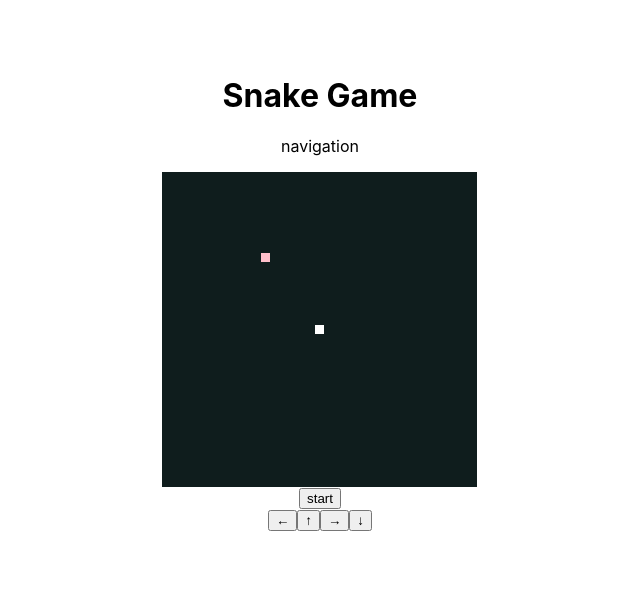
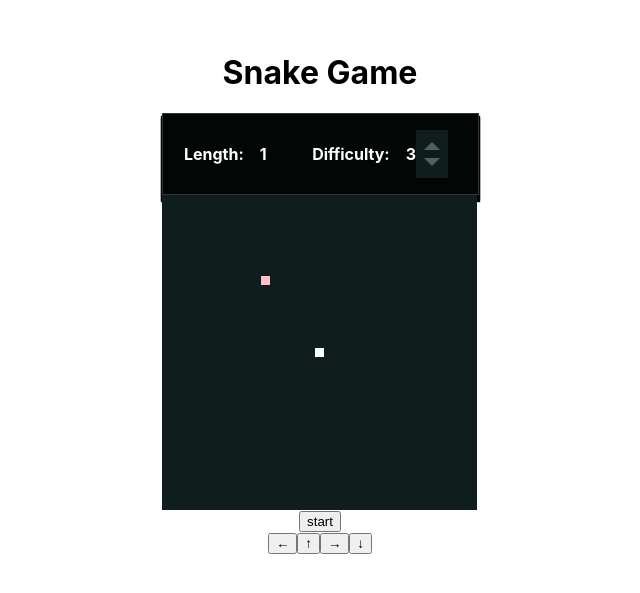
Before and after one commit to kenty2442/hooks-snake-game, a React (Create React App) app: page / in a window 1280 px wide. Shown: the part 107-700 px from the top of the page, without its empty margins (320-960 px from the left). Built offline with nearby package versions, Linux system fonts and the light colour scheme.

Commit message:
chapter4-sec

```diff
--- a/src/App.js
+++ b/src/App.js
@@ -10,6 +10,10 @@ import { initFields, getFoodPosition } from './utils';
 const initialPosition = { x: 17, y: 17 };
 const initialValues = initFields(35, initialPosition);
 const defaultInterval = 100;
+
+const defaultDifficulty = 3;
+
+const Difficluty = [1000, 500, 100, 50, 10];
 
 const GameStatus = Object.freeze({
   init: 'init',
@@ -76,18 +80,17 @@ function App() {
   const [body, setBody] = useState([]);
   const [status, setStatus] = useState('init');
   const [direction, setDirection] = useState(Direction.up);
+  const [difficulty, setDifficulty] = useState(defaultDifficulty);
   const [tick, setTick] = useState(0);
 
   useEffect(() => {
     setBody([initialPosition]);
-    // setBody(
-    //   new Array(15).fill('').map((_item, index) => ({ x: 17, y: 17 + index })),
-    // )
+    const interval = Difficluty[difficulty - 1];
     timer = setInterval(() => {
       setTick(tick => tick + 1);
-    }, defaultInterval);
+    }, interval);
     return unsubscribe;
-  }, []);
+  }, [difficulty]);
 
   useEffect(() => {
     if (body.length === 0 || status !== GameStatus.playing) {
@@ -101,11 +104,13 @@ function App() {
 
   const onStart = () => setStatus(GameStatus.playing);
 
+  const onStop = () => setStatus(GameStatus.suspended);
+
   const onRestart = () => {
     timer = setInterval(() => {
       setTick(tick => tick + 1);
     }, defaultInterval);
-    setDirection(Direction.up);
+    setDifficulty(defaultDifficulty)
     setStatus(GameStatus.init);
     setBody([initialPosition]);
     setFields(initFields(35, initialPosition));
@@ -121,6 +126,15 @@ function App() {
     setDirection(newDirection);
   }, [direction, status]);
 
+  const onChangeDifficulty = useCallback((difficulty) => {
+    if (status !== GameStatus.init) {
+      return;
+    };
+    if (difficulty < 1 || difficulty > Difficluty.length) {
+      return;
+    };
+    setDifficulty(difficulty);
+  }, [status, difficulty]);
 
   useEffect(() => {
     const handleKeyDown = (e) => {
@@ -172,13 +186,22 @@ function App() {
         <div className="title-container">
           <h1 className="title">Snake Game</h1>
         </div>
-        <Navigation />
+        <Navigation
+          length={body.length}
+          difficulty={difficulty}
+          onChangeDifficulty={onChangeDifficulty}
+        />
       </header>
       <main className="main">
         <Field fields={fields} />
       </main>
       <footer className="footer">
-        <Button status={status} onStart={onStart} onRestart={onRestart} />
+        <Button
+          status={status}
+          onStart={onStart}
+          onStop={onStop}
+          onRestart={onRestart}
+        />
         <ManipulationPanel onChange={onChangeDirection} />
       </footer>
     </div>
--- a/src/components/Button.jsx
+++ b/src/components/Button.jsx
@@ -1,14 +1,12 @@
 import React from 'react';
 
-const Button = ({ status, onStart, onRestart }) => {
+const Button = ({ status, onStart, onStop, onRestart }) => {
     return (
         <div className="button">
-            {
-                status === "gameover" ?
-                    <button onClick={onRestart}>gameover</button>
-                    :
-                    <button onClick={onStart}>start</button>
-            }
+            {status === 'gameover' && <button onClick={onRestart}>gameover</button>}
+            {status === 'init' && <button onClick={onStart}>start</button>}
+            {status === 'suspended' && <button onClick={onStart}>start</button>}
+            {status === 'playing' && <button onClick={onStop}>stop</button>}
         </div>
     );
 };
--- a/src/components/Navigation.jsx
+++ b/src/components/Navigation.jsx
@@ -1,8 +1,37 @@
 import React from 'react';
 
-const Navigation = () => {
+const Navigation = ({ length, difficulty = 3, onChangeDifficulty }) => {
+    const upVisibility = difficulty < 5 ? '' : 'is-hidden';
+    const downVisibility = difficulty > 1 ? '' : 'is-hidden';
+    const onUpDifficulty = () => onChangeDifficulty(difficulty + 1);
+    const onDownDifficulty = () => onChangeDifficulty(difficulty - 1);
+
     return (
-        <p>navigation</p>
+        <div className="navigation">
+            <div className="navigation-item">
+                <span className="navigation-label">Length: </span>
+                <div className="navigation-item-number-container">
+                    <div className="num-board">{length}</div>
+                </div>
+            </div>
+            <div className="navigation-item">
+                <span className="navigation-label">Difficulty: </span>
+                <div className="navigation-item-number-container">
+                    <span className="num-board">{difficulty}</span>
+                    <div className="difficulty-button-container">
+                        <div
+                            className={`difficulty-button difficulty-up ${upVisibility}`}
+                            onClick={onUpDifficulty}
+                        >
+                        </div>
+                        <div
+                            className={`difficulty-button difficulty-down ${downVisibility}`}
+                            onClick={onDownDifficulty}
+                        ></div>
+                    </div>
+                </div>
+            </div>
+        </div>
     );
 };
 
--- a/src/index.css
+++ b/src/index.css
@@ -18,6 +18,10 @@ body {
    max-width: calc(9px * 35 + 1px * 2);
    text-align: center;
 
+}
+
+.is-hidden{
+  visibility:hidden !important;
 }
 
 /* 要素が真ん中によるようにフレックスボックスを設定 */
@@ -46,3 +50,84 @@ body {
 .food{
   background: pink;
 }
+
+.navigation{
+  display: flex;
+  margin-top: 4px;
+  justify-content: space-evenly;
+  color: white;
+  font-weight: bold;
+  background: #020705;
+  box-shadow: 0px 4px 1px 1px #020705, 0px 6px 1px 1px #010403;
+  border: 1px solid #ffffff30;
+}
+
+.navigation-item{
+  padding: 16px;
+  display: flex;
+  align-items: center;
+}
+
+.navigation-item-number-container{
+  display: flex;
+  padding: 0px 8px;
+  align-items: center;
+  margin-left: 8px;
+}
+
+.num-borad{
+  display: flex;
+  justify-content: center;
+  align-items: center;
+  background: #0f1d1d;
+  height: 48px;
+  width: 24px;
+}
+
+.difficulty-number {
+  margin-right: 8px;
+}
+
+.difficulty-button{
+  cursor: pointer;
+  width: 8px;
+  height: 8px;
+  border: 8px solid #0f1d1d;
+  margin:8px;
+}
+
+.difficulty-button-container{
+  background: #0f1d1d;
+}
+
+.difficulty-up{
+  margin-top: 4px;
+  border-bottom: 8px solid #f0f0f050;
+  transition:  all ease .5s;
+}
+
+.difficulty-up:hover{
+  transform: scale(1.1);
+  border-bottom: 8px solid white;
+}
+
+.difficulty-up:active{
+  transform: scale(.8);
+  opacity: .8;
+}
+
+.difficulty-down{
+  margin-bottom: 4px;
+  border-top: 8px solid #f0f0f050;
+  transition: all ease .5s;
+}
+
+.difficulty-down:hover{
+  transform: scale(1.1);
+  border-top: 8px solid white;
+}
+
+.difficulty-down:active{
+  transform: scale(.8);
+  opacity: .8;
+}
```
